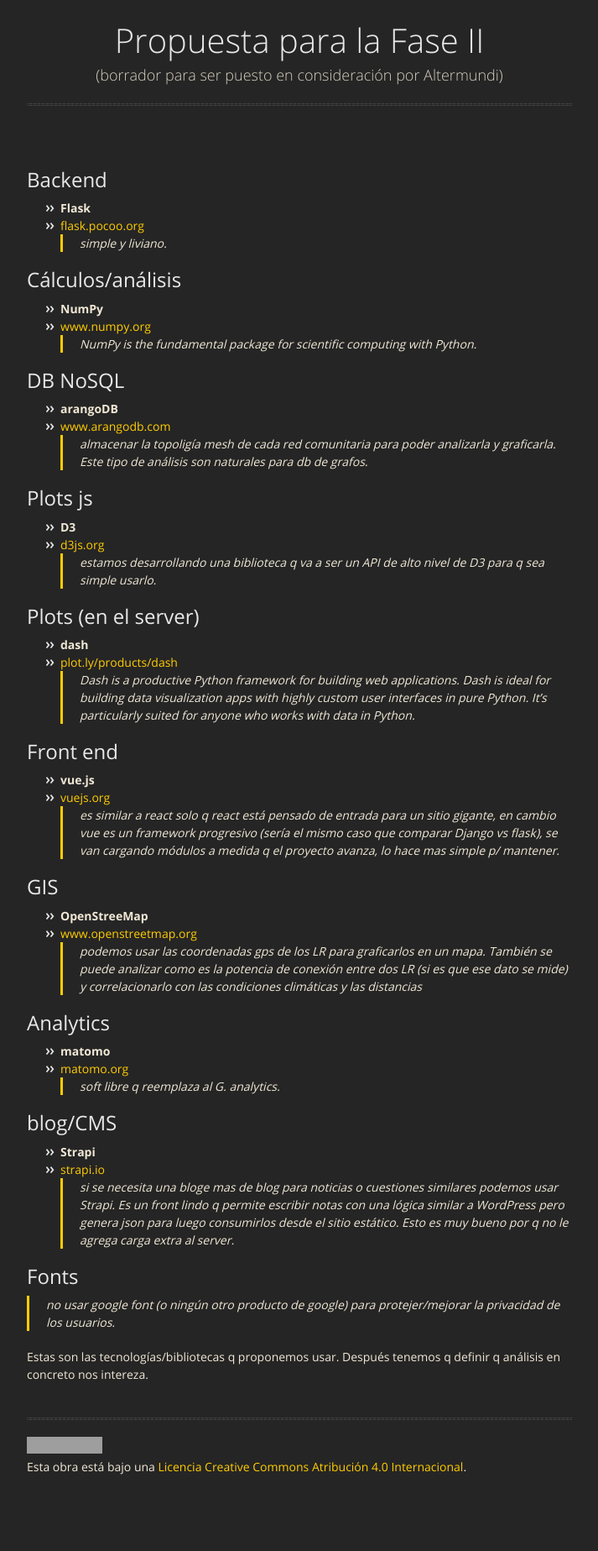
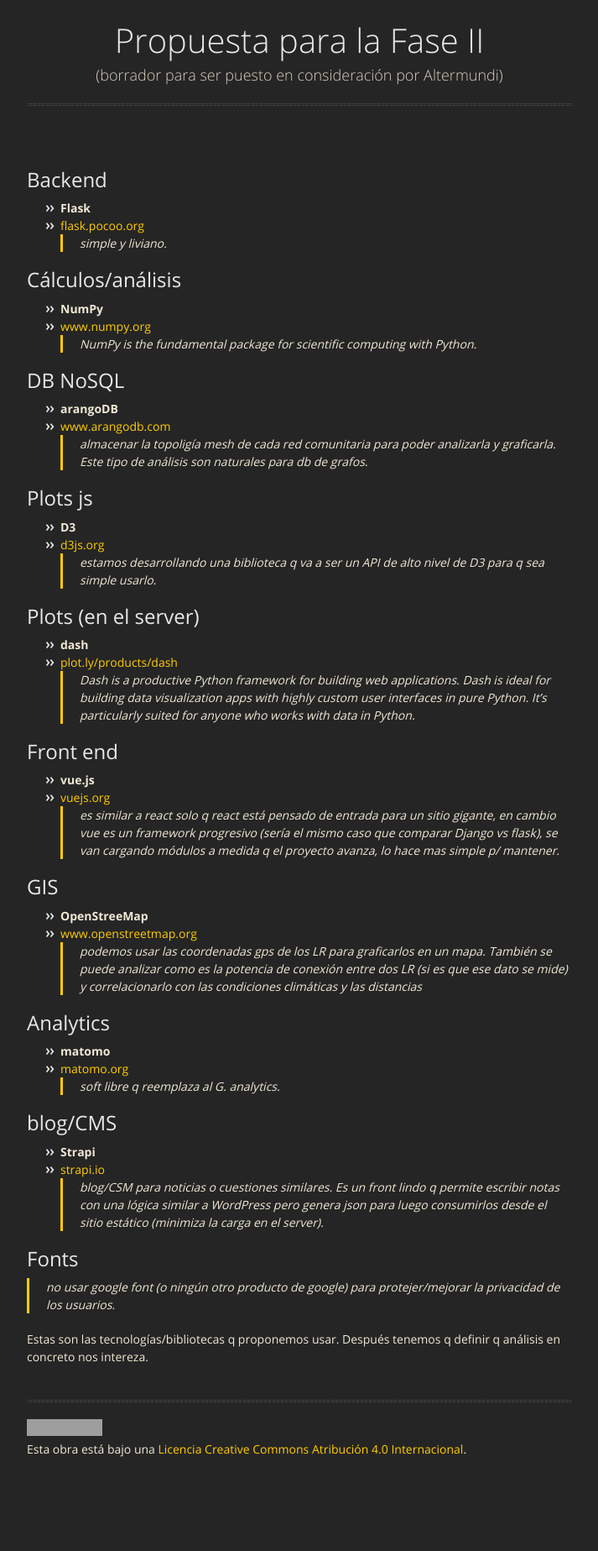
Before and after one commit to pewen/LRFII, a Jekyll site: the page built from index.md, in a window 1280 px wide. Shown: the whole page at 84% size, without its empty margins (283-996 px from the left). Built offline with Jekyll 4.4.1, drawn with Linux system fonts in a browser that asks for light colours; our own code applies the rules of GitHub Pages for plain Markdown files; after the commit the page ends 1826 px from its top, so only the background shows below that; grey boxes are pictures that could not be loaded.

Commit message:
minor change

```diff
--- a/index.md
+++ b/index.md
@@ -45,7 +45,7 @@
 ## blog/CMS
 * **Strapi**
 * [strapi.io](https://strapi.io)
-> si se necesita una bloge mas de blog para noticias o cuestiones similares podemos usar Strapi. Es un front lindo q permite escribir notas con una lógica similar a WordPress pero genera json para luego consumirlos desde el sitio estático. Esto es muy bueno por q no le agrega carga extra al server.
+> blog/CSM para noticias o cuestiones similares. Es un front lindo q permite escribir notas con una lógica similar a WordPress pero genera json para luego consumirlos desde el sitio estático (minimiza la carga en el server).
 
 ## Fonts
 > no usar google font (o ningún otro producto de google) para protejer/mejorar  la privacidad de los usuarios.
```
Also changed, not shown: 1 other file.
